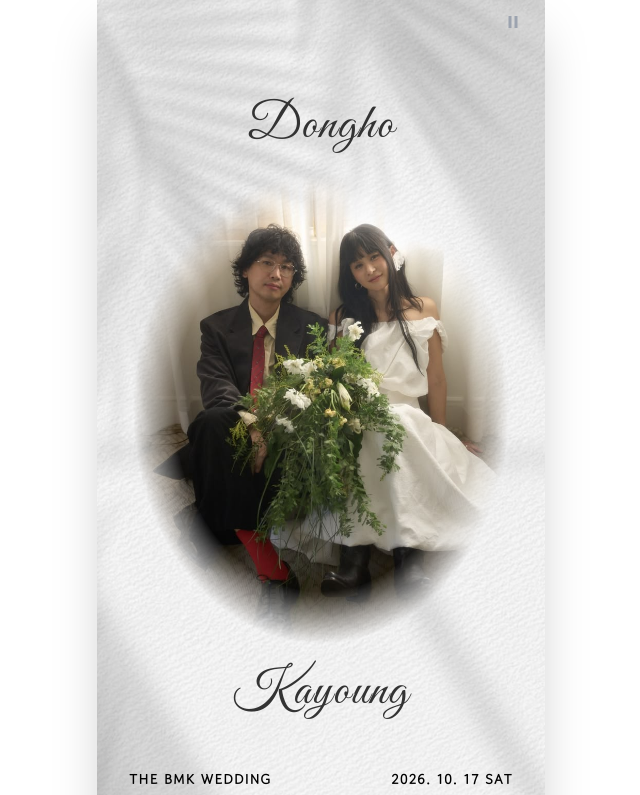
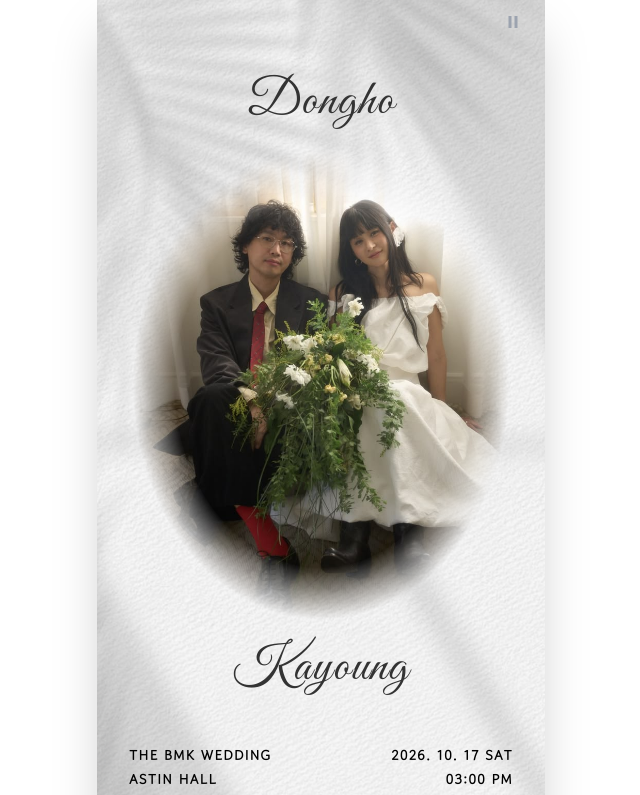
Before and after one commit to camilleson/DHs2KY, a React (Vite) app: page / in a window 1280 px wide. Shown: the top 795 px of the page, without its empty margins (319-959 px from the left). Built offline with nearby package versions, Linux system fonts and the light colour scheme.

Commit message:
style: Dongho 이름 상단 여백 소폭 축소(pt-12 -> pt-6)

```diff
--- a/src/components/Hero.tsx
+++ b/src/components/Hero.tsx
@@ -13,7 +13,7 @@ export default function Hero() {
       ></div>
 
       {/* Top Name */}
-      <div className="z-10 w-full text-center fade-in pt-12">
+      <div className="z-10 w-full text-center fade-in pt-6">
         <h1 className="font-cursive text-[clamp(36px,10vw,50px)] text-[#333333] font-light tracking-wide">
           Dongho
         </h1>
```
